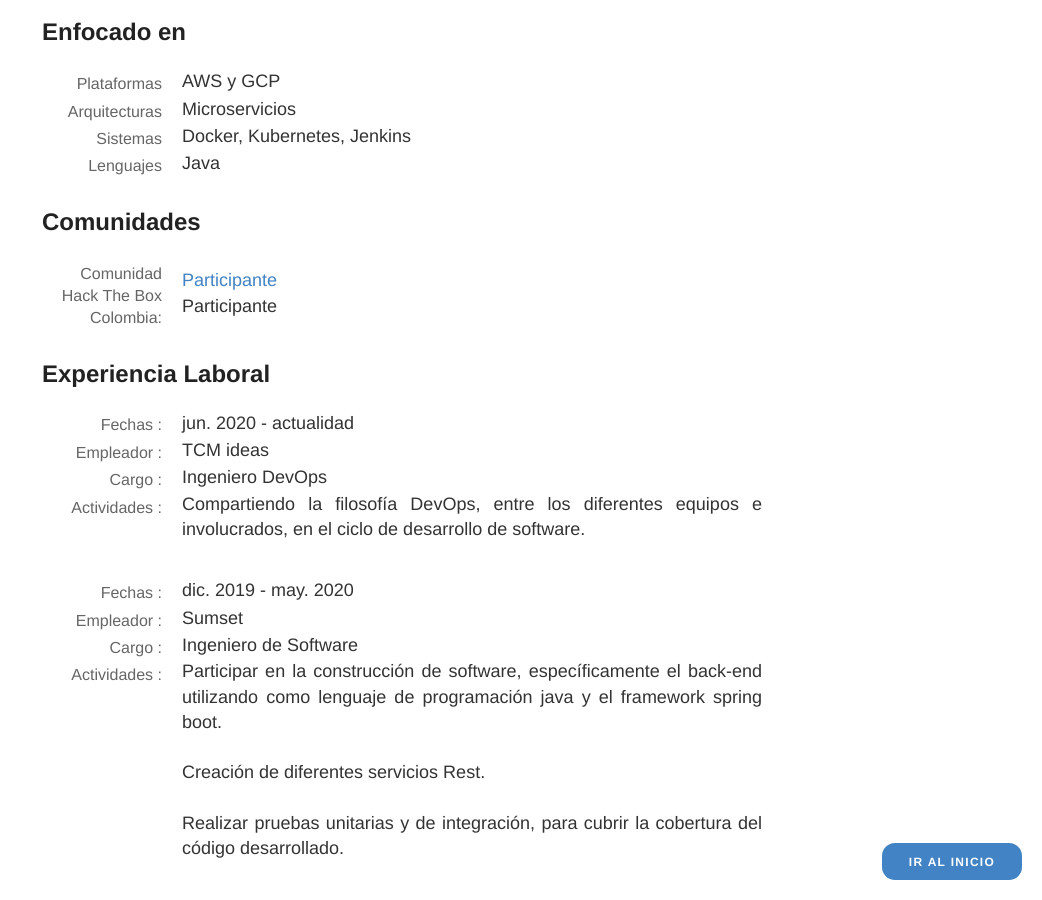
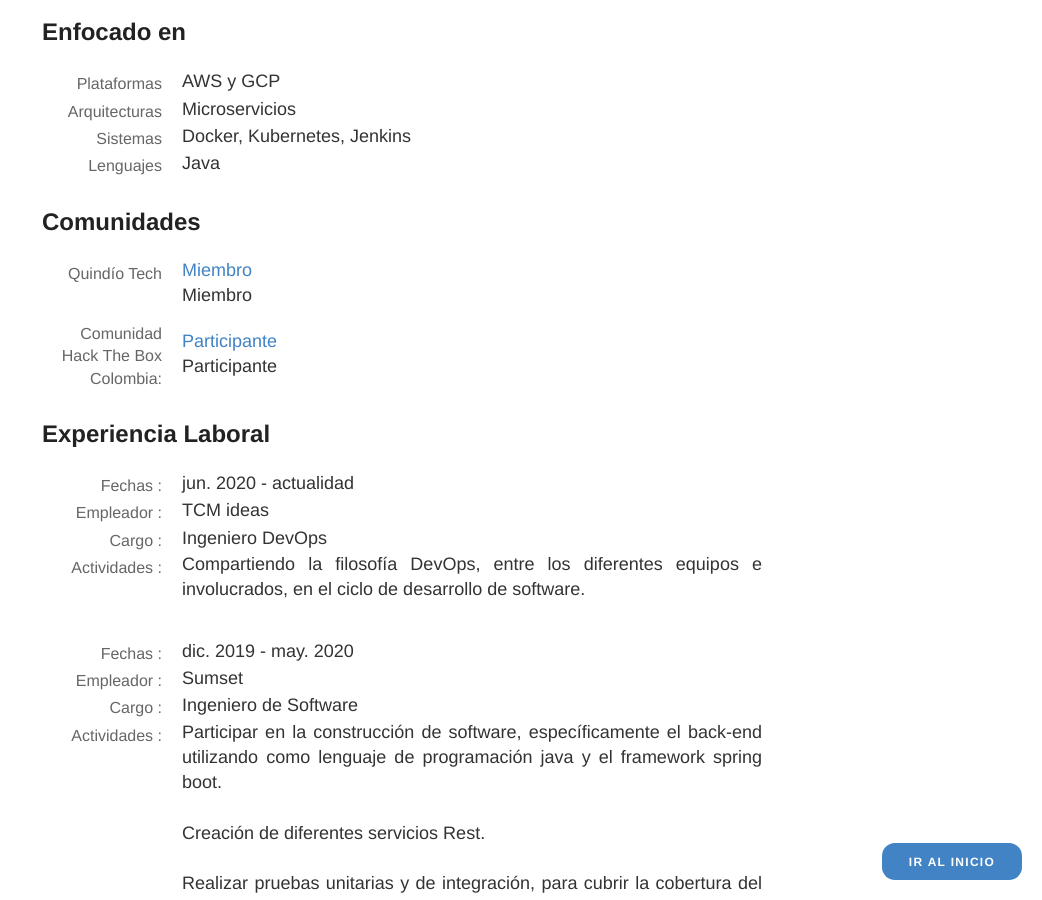
Before and after one commit to jsgiraldoh/jsgiraldoh.github.io, a Jekyll site: the page built from perfil.md, in a window 1280 px wide and 900 px high, scrolled down 665 px. Shown: the whole window, without its empty margins (238-1280 px from the left). Built offline with Jekyll 4.4.1, drawn with Linux system fonts in a browser that asks for light colours; nearby versions of some CDN libraries.

Commit message:
Quindío Tech

```diff
--- a/perfil.md
+++ b/perfil.md
@@ -58,6 +58,19 @@ Armenia | Colombia
 </table>
 
 ## Comunidades
+
+<table class="profile-table">
+	<tbody>
+		<tr>
+			<td class="profile-table-header">Quindío Tech</td>
+			<td class="profile-table-info"><a href="https://www.meetup.com/es/QuindioTech/" target="_blank">Miembro</a>
+			<br>
+			Miembro
+			<br>
+			</td>
+		</tr>
+	</tbody>
+</table>
 
 <table class="profile-table">
 	<tbody>
```
Also changed, not shown: 18 other files.
